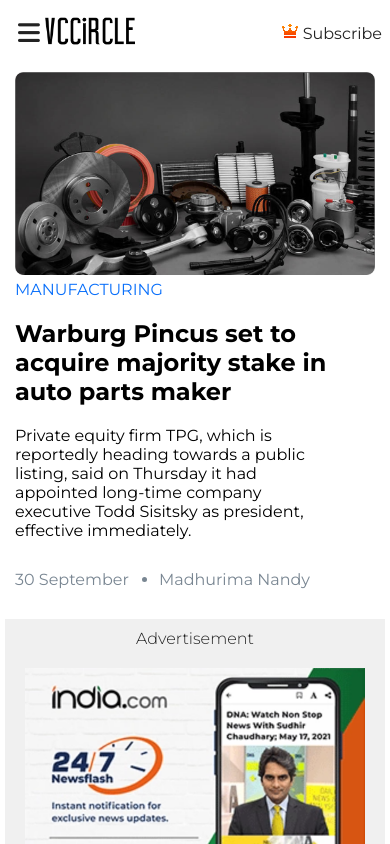
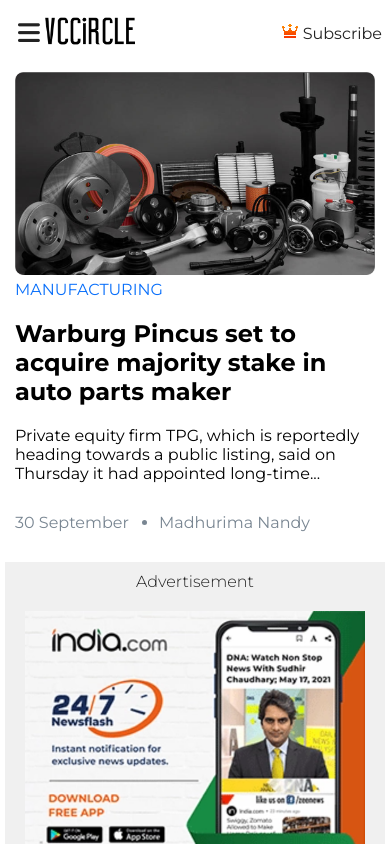
Before and after one commit to PrashantRajS18/ReactjsTask1, a React (Create React App) app: page / in a window 390 px wide. Shown: the top 844 px of the page. Built offline with nearby package versions, Linux system fonts and the light colour scheme.

Commit message:
Mobile responsive menu updated

```diff
--- a/src/App.css
+++ b/src/App.css
@@ -86,10 +86,15 @@
   color: #222222;
 }
 .adv1{
-  margin-top: 150px;
+  margin-top: 15px;
   background: #F0F0F0 0% 0% no-repeat padding-box;
 opacity: 1;
 
+}
+.adv2{
+    margin-top: 150px;
+    background: #F0F0F0 0% 0% no-repeat padding-box;
+    opacity: 1;
 }
 .cross{
   padding: 8px;
@@ -641,6 +646,9 @@
 .hidemenu{
   display: none;
 }
+.visible{
+  visibility: hidden;
+}
 .mobmenu{
   display: none;
 
--- a/src/App.js
+++ b/src/App.js
@@ -24,7 +24,7 @@
    <>
 <Nav />
 <hr className='hr boxshdw' style={{marginTop:"10px"}}></hr>
-<Adv className ="adv1  hide" src ={Adv1} width = "90%"/>
+<Adv className ="adv2  hide" src ={Adv1} width = "90%"/>
 <Section1/>
 <Adv className ="adv3 none "  src ={Adv3} width = "80%" />
 <CardFlex />
--- a/src/Components/Section1.jsx
+++ b/src/Components/Section1.jsx
@@ -8,8 +8,8 @@
                     <a href="/" style={{color:"#096FFA"}} className="Montbold">MANUFACTURING</a>
                     <h2 className="Mont" style={{marginTop : "20px"}}>Warburg Pincus set to acquire majority stake in auto parts maker</h2>
                     <p className="MontReg" style={{marginTop : "20px"}}>Private equity firm TPG, which is reportedly heading towards a public listing,
-                     said on Thursday it had appointed long-time company executive Todd Sisitsky as president,
-                      effective immediately.</p>
+                     said on Thursday it<span> had appointed</span> long-time<span className='visible'>...</span><span className = "hide">company executive Todd Sisitsky as president,
+                      effective immediately.</span></p>
                       <ul className = "MontMed cardulsec1">
                       <li>30 September</li>
                         <li>Madhurima Nandy</li>
--- a/src/Components/Stories.jsx
+++ b/src/Components/Stories.jsx
@@ -85,6 +85,16 @@
          />
      </div>
      </div>
+     <div className='row none'>
+     <div className='col-6 '>
+     <Cardflex2  src ={stories7}
+     width = "100%"
+     className = "editorcards"
+            title = "CONSUMER"
+            body = "Actor Tiger Shroff, BharatPe’s Ashneer Grover, others back Freadom"
+          />
+     </div>
+     </div>
  </div>
  <Adv className="adv1 hide" src ={Adv2} width = "80%" />
  <div className='container'>
--- a/src/Components/Vcc.jsx
+++ b/src/Components/Vcc.jsx
@@ -32,9 +32,9 @@
           </div>
           <div className='mt-20'>
             <p className='MontReg' style={{fontSize:"14px"}}>The global healthcare data is expected to grow at a CAGR of 36% by 2025.
-            To make healthcare more equitable, affordable and accessible, there is a need to find
+            To make healthcare more equitable, affordable and accessible<span className='visible'>...</span><span className='hide'>, there is a need to find
               ways to unite and generate actionable insights from data. How collaborations and strategic
-            partnerships can harness the data to tackle the issues faced by the sector?</p>
+            partnerships can harness the data to tackle the issues faced by the sector?</span></p>
           </div>
           <div>
           <ul className = " cardul MontMed ">
--- a/src/grid.css
+++ b/src/grid.css
@@ -37,6 +37,9 @@
   }
   .sec1img {
     margin: 0px;
+}
+.visible{
+  visibility: visible;
 }
 .boxshdw{
   box-shadow: 0px 5px 10px #0c0c0c42;
@@ -167,12 +170,14 @@
 
 .hidemenu{
   display: none;
+
 }
 .mobmenu{
   display: block;
   overflow-y: scroll;
    height: 1200px;
-  animation:  fadeIn .6s linear;
+  animation: all fadeIn  .6s linear;
+
 }
 .navbar li{
   padding: 0rem;
@@ -191,6 +196,7 @@
   from { opacity: 0; }
     to { opacity: 1; }
 }
+
 }
 
 /* @media only screen and (max-width: 780px){
@@ -290,6 +296,9 @@
     width: 100%;
     padding: 5px;
   }
+  .sec1sub1{
+    margin-right: 0px;
+  }
   .flexupcome{
     grid-auto-flow: row;
     justify-content: center;
@@ -322,7 +331,7 @@
   }
   .Premiumtag1-3{
     top: 54%;
-    left: 18%;
+    left: 17%;
   }
   .Premiumtag1{
     top:58%;
```
